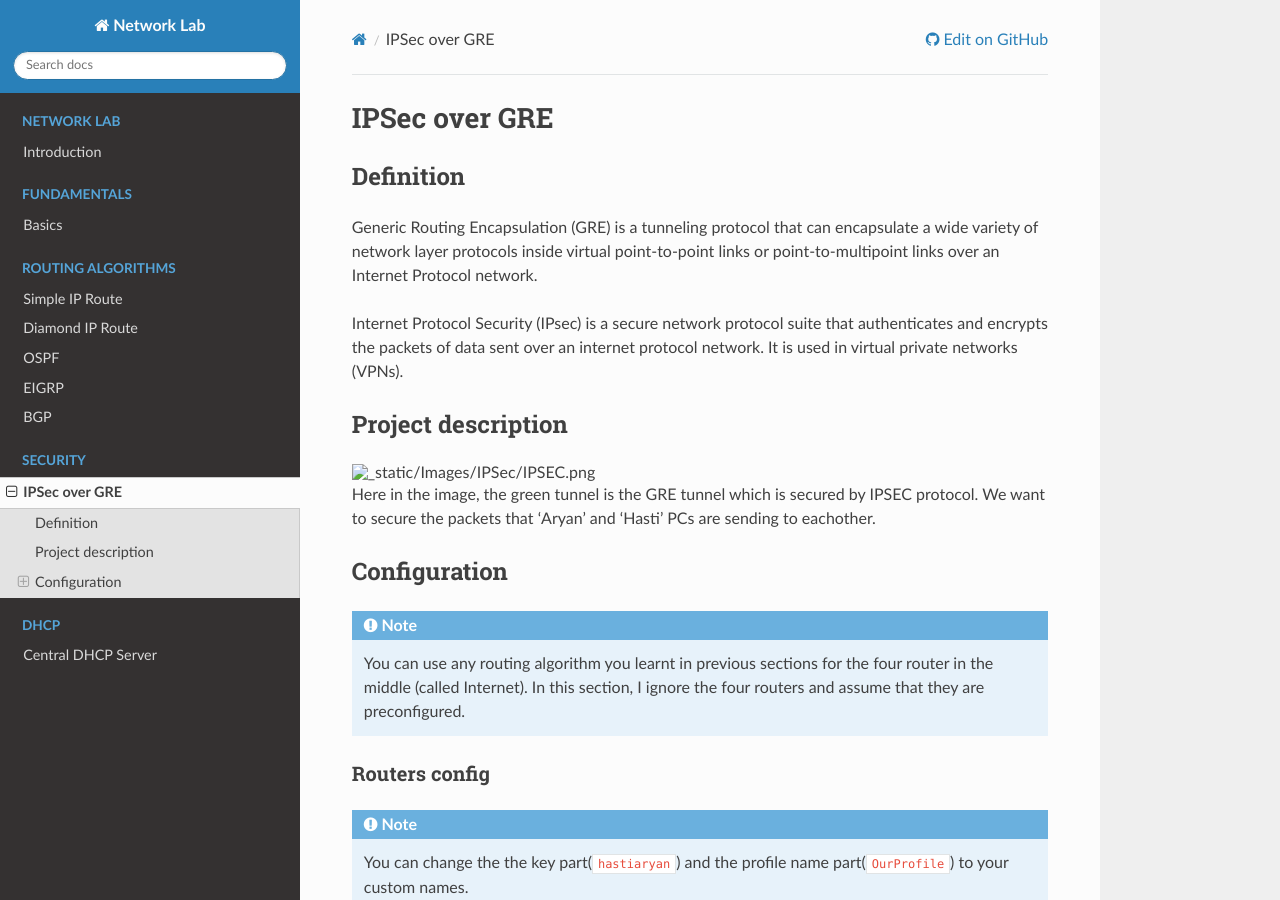
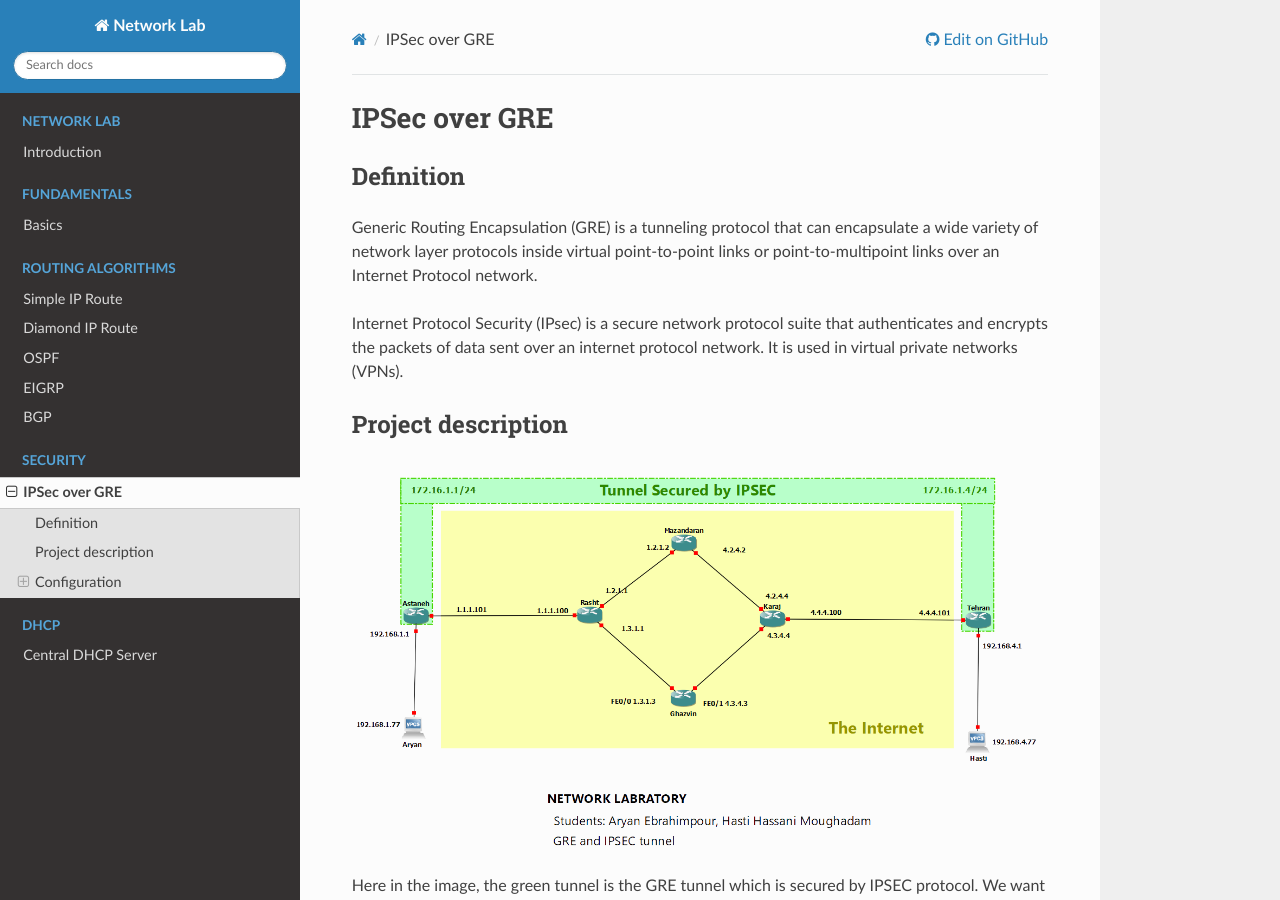
Before and after one commit to avestura/NetworkLab, a Sphinx documentation site: the page built from docs/source/Security/IPSecOverGRE.rst, in a window 1280 px wide and 900 px high. Built offline with Sphinx 7.4.7 and the Read the Docs theme 2.0.0, drawn with Linux system fonts in a browser that asks for light colours.

Commit message:
Rename img URL

```diff
--- a/docs/source/Security/IPSecOverGRE.rst
+++ b/docs/source/Security/IPSecOverGRE.rst
@@ -12,7 +12,7 @@ Internet Protocol Security (IPsec) is a secure network protocol suite that authe
 ^^^^^^^^^^^^^^^^^^^
 Project description
 ^^^^^^^^^^^^^^^^^^^
-.. image:: /_static/Images/IPSec/IPSEC.png
+.. image:: /_static/Images/IPSEC/IPSEC.png
     :align: center
 
 Here in the image, the green tunnel is the GRE tunnel which is secured by IPSEC protocol.
```
